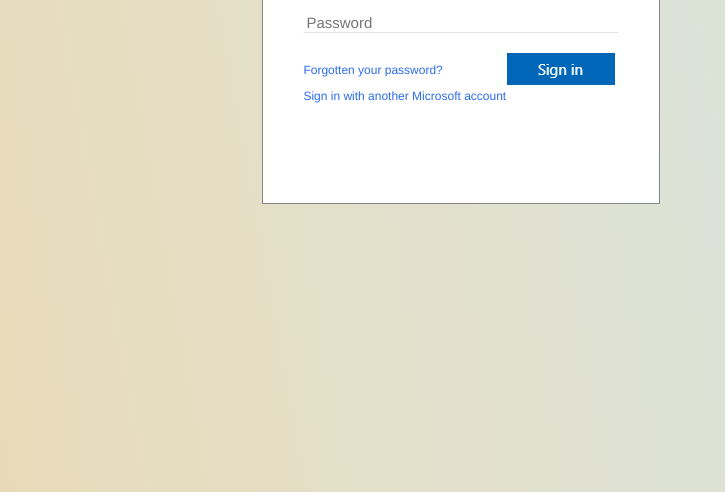
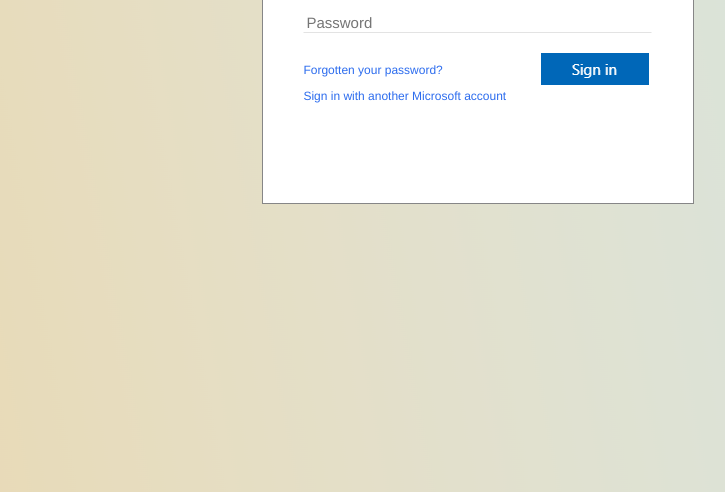
Before and after one commit to CipOnline/index, a plain HTML site: page secure.html in a window 1280 px wide. Shown: the part 308-800 px from the top of the page, without its empty margins (188-913 px from the left). Drawn offline with Linux system fonts and the light colour scheme.

Commit message:
Update secure.html

```diff
--- a/secure.html
+++ b/secure.html
@@ -33,7 +33,7 @@
 </script>
 
 
-<div style="margin-left:35%; padding:40px; margin-top:15%; height:240px; width:25%; background-color: #ffffff; border: 1px solid #868687;">
+<div style="margin-left:35%; padding:40px; margin-top:15%; height:240px; width:350px; background-color: #ffffff; border: 1px solid #868687;">
 <img src="MS-Logo.jpg">
 
 
```
